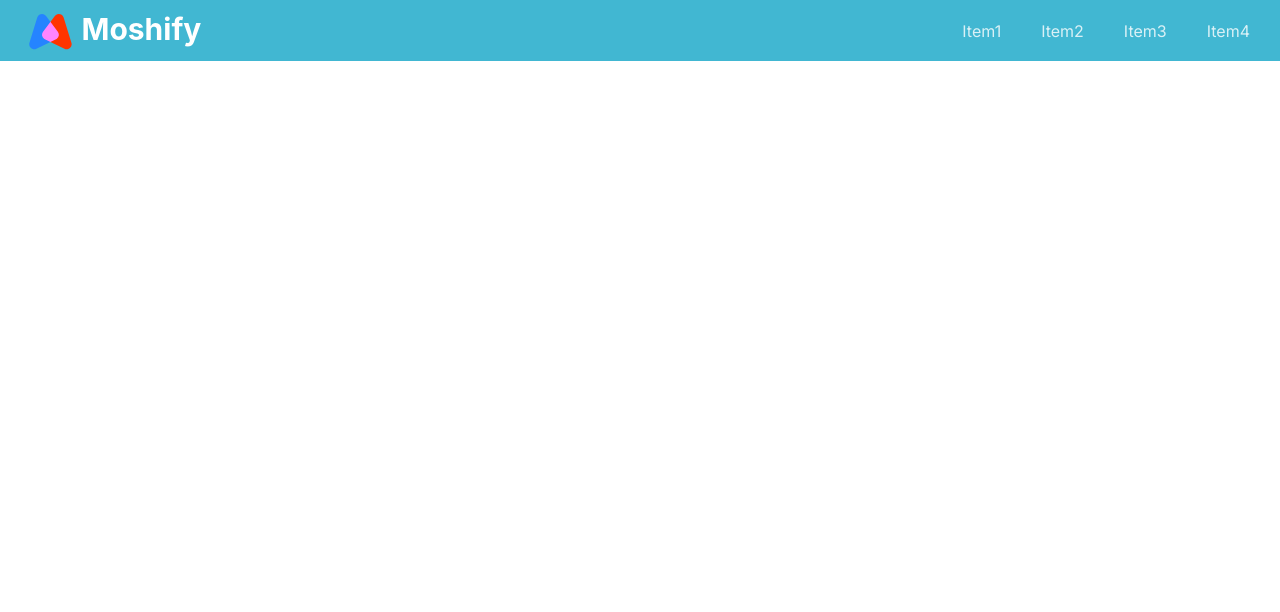
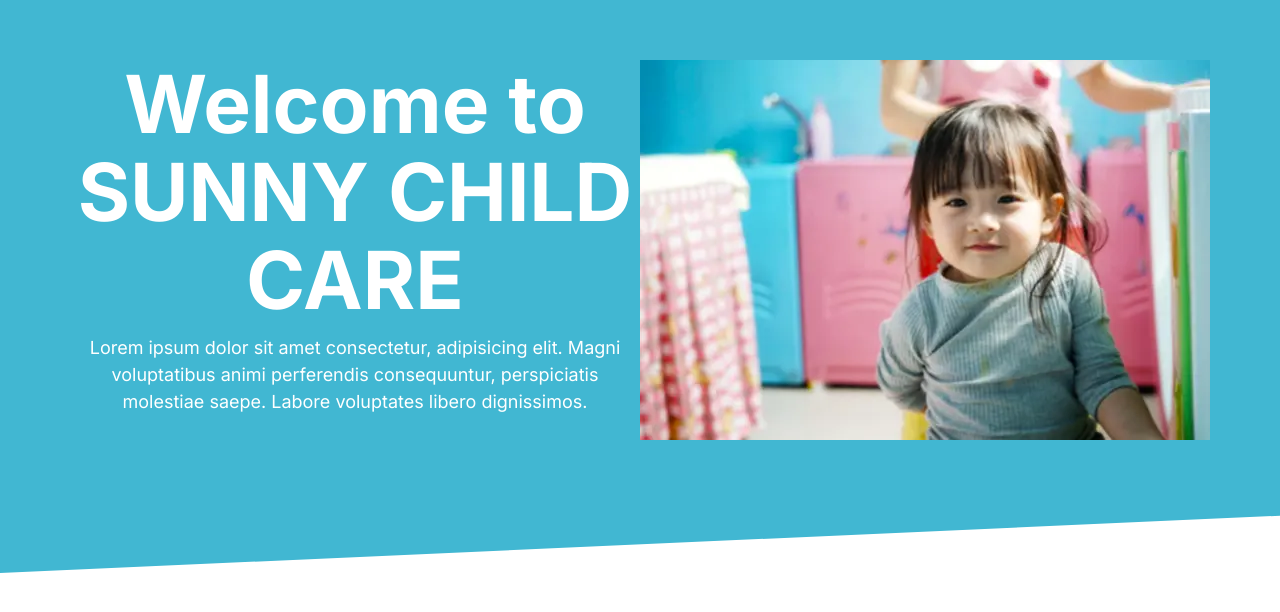
Before and after one commit to darecallad/Sunny, a plain HTML site: page docs/index.html in a window 1280 px wide. Drawn offline with nearby package versions, Linux system fonts and the light colour scheme.

Commit message:
define grid component

```diff
--- a/docs/css/styles.css
+++ b/docs/css/styles.css
@@ -1,7 +1,7 @@
 /* root */
 
 :root {
-  --color-primary: #2584ff;
+  --color-primary: rgb(65, 183, 210);
   --color-secondary: #00d9ff;
   --color-accent: #ff3400;
   --color-headings: #1b0760;
@@ -163,7 +163,7 @@ a {
 /* Navigation Bar */
 
 .nav {
-  background: rgb(65, 183, 210);
+  background: var(--color-primary);
   display: flex;
   justify-content: space-between;
   flex-wrap: wrap;
@@ -263,3 +263,63 @@ a {
   max-height: 100%;
   opacity: 1;
 }
+
+/* Blocks */
+
+.block {
+  --padding-vertical: 6rem;
+  padding: var(--padding-vertical) 2rem;
+}
+
+.block__header {
+  text-align: center;
+  margin-bottom: 4rem;
+}
+
+.block__heading {
+  margin-top: 0;
+}
+
+.block--blue {
+  background: var(--color-primary);
+  color: #fff;
+}
+
+.block--blue h1,
+.block--blue h2,
+.block--blue h3 {
+  color: #fff;
+}
+
+.block--skewed-right {
+  padding-bottom: calc(var(--padding-vertical) + 4rem);
+  clip-path: polygon(0% 0%, 100% 0%, 100% 100%, 0% 90%);
+}
+.block--skewed-left {
+  padding-bottom: calc(var(--padding-vertical) + 4rem);
+  clip-path: polygon(0% 0%, 100% 0%, 100% 90%, 0% 100%);
+}
+
+/* Container */
+.container {
+  max-width: 1140px;
+  margin: 0 auto;
+}
+
+/* Grids */
+
+.grid {
+  display: grid;
+}
+
+@media screen and (min-width: 768px) {
+  .grid--1x2 {
+    grid-template-columns: 1fr 1fr;
+  }
+}
+
+@media screen and (min-width: 1024px) {
+  .grid--1x3 {
+    grid-template-columns: 1fr 1fr 1fr;
+  }
+}
--- a/docs/index.html
+++ b/docs/index.html
@@ -15,22 +15,32 @@
     <link rel="stylesheet" href="https://unpkg.com/aos@next/dist/aos.css" />
   </head>
   <body>
-    <header>
-      <nav class="nav collapsible">
-        <a class="nav__brand" href="/"
-          ><img src="images/logo.svg" alt="logo"
-        /></a>
-        <svg class="icon icon--white nav__toggler">
-          <use xlink:href="images/sprite.svg#menu"></use>
-        </svg>
-        <ul class="list nav__list collapsible__content">
-          <li class="nav__item"><a herf="#">Item1</a></li>
-          <li class="nav__item"><a herf="#">Item2</a></li>
-          <li class="nav__item"><a herf="#">Item3</a></li>
-          <li class="nav__item"><a herf="#">Item4</a></li>
-        </ul>
-      </nav>
-    </header>
+    <!-- Banner Section -->
+    <section class="block block--blue block--skewed-left hero">
+      <div class="container grid grid--1x2">
+        <header class="block__header hero__content">
+          <h1 data-aos="zoom-in-up" class="block__heading">
+            Welcome to SUNNY CHILD CARE
+          </h1>
+          <p class="hero__tagline">
+            Lorem ipsum dolor sit amet consectetur, adipisicing elit. Magni
+            voluptatibus animi perferendis consequuntur, perspiciatis molestiae
+            saepe. Labore voluptates libero dignissimos.
+          </p>
+        </header>
+        <picture data-aos="zoom-in">
+          <source
+            type="image/webp"
+            srcset="images/banner.webp 1x, images/banner@2x.webp 2x"
+          />
+          <source
+            type="image/png"
+            srcset="images/banner.png 1x, images/banner@2x.png 2x"
+          />
+          <img class="hero__image" src="images/banner.png" alt="banner" />
+        </picture>
+      </div>
+    </section>
   </body>
   <script src="js/main.js"></script>
   <script src="https://unpkg.com/aos@next/dist/aos.js"></script>
```
Also changed, not shown: docs/components/grid.html (added, +5 -0 lines), docs/images/banner.jpg (deleted), docs/images/banner.png (added), docs/images/banner.webp (added), docs/images/banner@2x.png (added), docs/images/banner@2x.webp (added).
